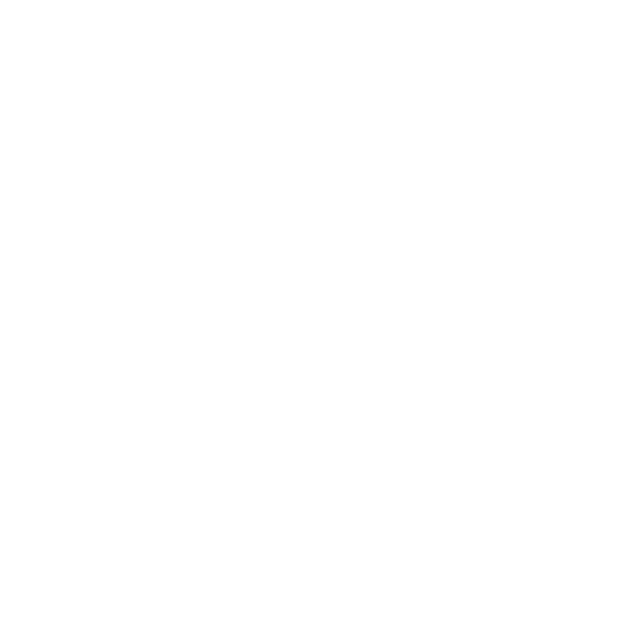
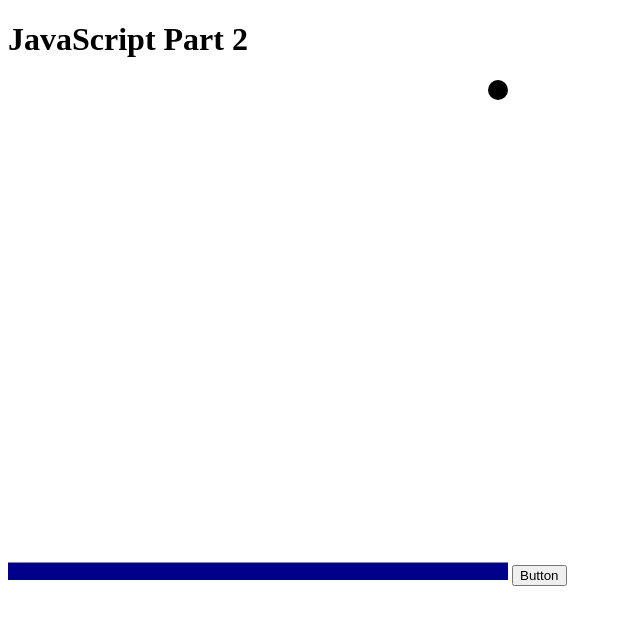
Before and after one commit to DS4200-S23-Class/ic-06-ic6-brady-sara, a plain HTML site: page index.html in a window 1280 px wide. Shown: the whole page, without its empty margins (0-640 px from the left). Drawn offline with Linux system fonts and the light colour scheme.

Commit message:
page setup

```diff
--- a/index.html
+++ b/index.html
@@ -3,10 +3,28 @@
 
 <head>
     <meta charset=utf-8/>
+
+    <!-- style -->
+    <link rel="stylesheet" href="style.css">
+    <title>ic-06</title>
+
 </head>
 
 
 <body>
+    <h1>JavaScript Part 2</h1>
+    <!-- add a frame -->
+    <svg id="frame">
+        <!-- circle top right corner -->
+        <circle cx="490" cy="10" r="10"/>
+
+        <!-- line -->
+        <line x1="0" y1="500" x2="500" y2="500"/>
+
+
+    </svg>
+
+    <button type="button">Button</button>
 
 
 </body>
--- /dev/null
+++ b/style.css
@@ -0,0 +1,9 @@
+#frame {
+	width: 500px;
+	height: 500px;
+}
+
+line {
+	stroke: darkblue;
+	stroke-width: 35;
+}
```
Also changed, not shown: main.js (added).
